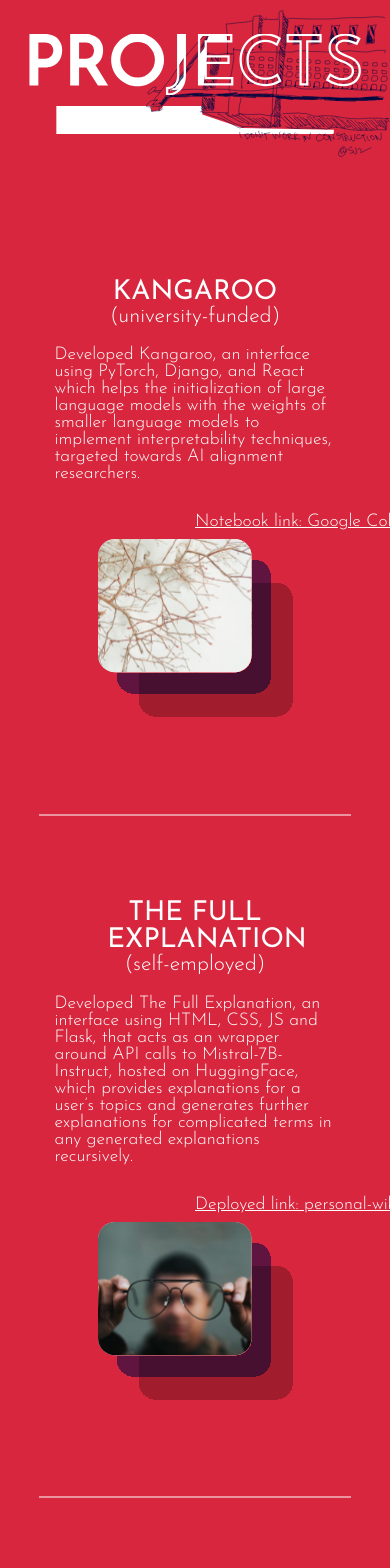
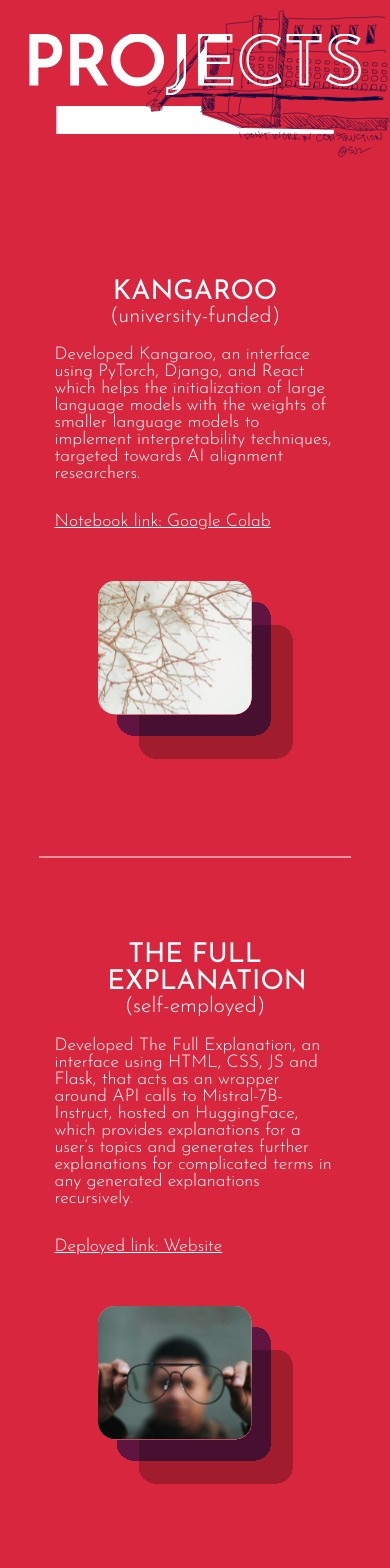
Before and after one commit to Sharatjacob2/main_website, a React (Create React App) app: page /projects in a window 390 px wide. Shown: the top 1568 px of the page. Built offline with nearby package versions, Linux system fonts and the light colour scheme.

Commit message:
fixed a weird link alignment issue in projects

```diff
--- a/src/projectPage/Project.css
+++ b/src/projectPage/Project.css
@@ -69,15 +69,25 @@
         left: 50%;
         transform: translateX(-50%);
     }
+    .project-desc{
+        position: relative;
+        left: 50%;
+        transform: translateX(-50%);
+        margin-bottom: 8vw;
+    }
+
+    .project-link{
+        position: relative;
+        left: 10%;
+    }
+    .project-text{
+        margin-bottom: 5vh;
+    }
     .project-desc, .project-link{
         font-size: 4.5vw;
         font-weight: 300;
         width: 80%;
         margin-top: 5vw;
-        margin-bottom: 8vw;
-        position: relative;
-        left: 50%;
-        transform: translateX(-50%);
     }
 
     .project-text{
--- a/src/projectPage/Project.js
+++ b/src/projectPage/Project.js
@@ -37,7 +37,7 @@ const Project = () => {
 
     const project_items = [
         { title: "KANGAROO", subtitle: "(university-funded)", desc: "Developed Kangaroo, an interface using PyTorch, Django, and React which helps the initialization of large language models with the weights of smaller language models to implement interpretability techniques, targeted towards AI alignment researchers.", link: "Notebook link: Google Colab", linkref: "https://colab.research.google.com/drive/1R_IJgqpEDaRRspKGw7RHsQwSHes_a9iu?usp=sharing", svgName: Kangaroo, id: 1},
-        { title: "THE FULL EXPLANATION", subtitle: "(self-employed)", desc: "Developed The Full Explanation, an interface using HTML, CSS, JS and Flask, that acts as an wrapper around API calls to Mistral-7B-Instruct, hosted on HuggingFace, which provides explanations for a user’s topics and generates further explanations for complicated terms in any generated explanations recursively. ", link: "Deployed link: personal-wiki-srgi.onrender.com", linkref: "https://personal-wiki-srgi.onrender.com/", svgName: FullExplanation, id: 2},
+        { title: "THE FULL EXPLANATION", subtitle: "(self-employed)", desc: "Developed The Full Explanation, an interface using HTML, CSS, JS and Flask, that acts as an wrapper around API calls to Mistral-7B-Instruct, hosted on HuggingFace, which provides explanations for a user’s topics and generates further explanations for complicated terms in any generated explanations recursively. ", link: "Deployed link: Website", linkref: "https://personal-wiki-srgi.onrender.com/", svgName: FullExplanation, id: 2},
         { title: "APIAYN", subtitle: "(capstone project)", desc: "Covered a systematic review of a type of jailbreak, APIAYN, as part of the BlueDot course, which combined ‘gradually escalating violation’, a Meta-documented jailbreak, and ‘misspellings’, and proved successful in jailbreaking ChatGPT, Meta AI, Mixtral and more.", link: "Post link: Link", linkref: "https://docs.google.com/document/d/1RUVugtgGpXH3TW7glakouRL6eirgfzaWFm7lTujYdus/edit?tab=t.0#heading=h.1zlfsnl8y2zu", svgName: JailBreak, id: 3},
         { title: "KLARETE", subtitle: "(self-employed)", desc: "Developed Klarete, a mobile application using Figma and Flutter which maintains an active database of students and clubs within the college, displays statistical data pertaining to both and helps provide clarity to the first-year batch in college.", link: "Github link: Link", linkref: "https://github.com/Sharatjacob2/klarete", svgName: Klarete, id: 4},
     ]
```
